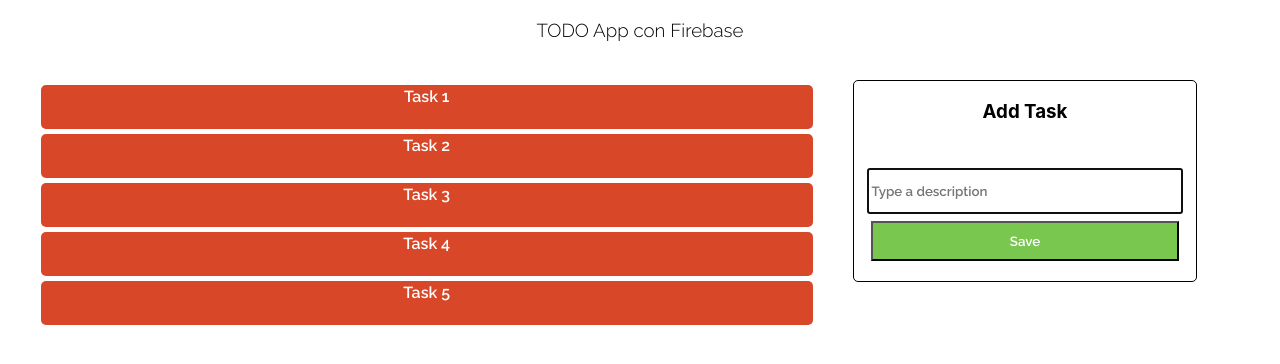
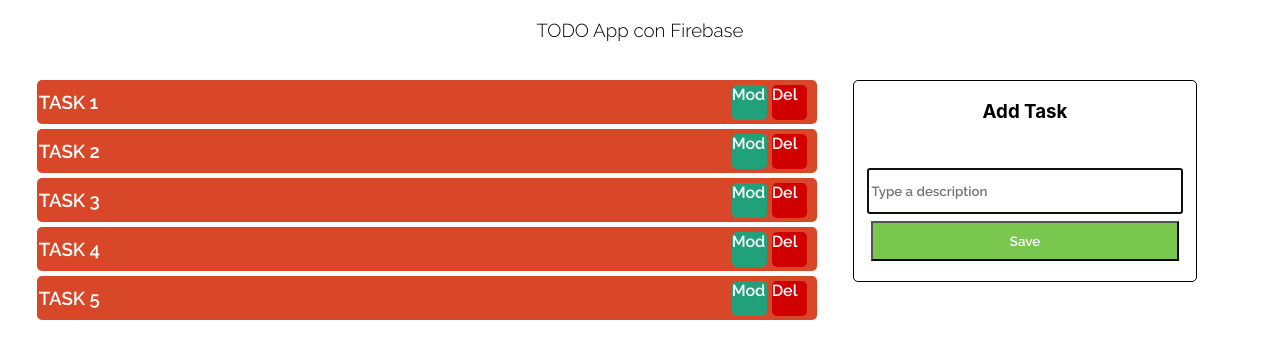
Before and after one commit to gst14/simple_crud_react_styledcomponents, a React (Create React App) app: page / in a window 1280 px wide. Shown: the top 364 px of the page. Built offline with nearby package versions, Linux system fonts and the light colour scheme.

Commit message:
Add mod and delete buttons

```diff
--- a/src/Components/TaskListItem.jsx
+++ b/src/Components/TaskListItem.jsx
@@ -1,26 +1,59 @@
-import React from 'react'
-import styled from 'styled-components';
-const TaskListItem = ({task}) => {
-    const TastItem = styled.div`
+import React from "react";
+import styled from "styled-components";
+const TaskListItem = ({ task }) => {
+  const TastItem = styled.div`
     display: flex;
-    margin-top:5px;
-    justify-content: center;
-    align-content: center;
+    flex-direction: row;
+    justify-content: space-between;
     border-radius: 5px;
     width: 90%;
     height: 40px;
     text-align: left;
     padding: 2px;
-    background-color: #D84727;
+    background-color: #d84727;
     font-weight: 600;
-    font-family: 'Raleway', sans-serif;
+    font-family: "Raleway", sans-serif;
     color: #fff;
+    align-items: center;
+    padding-right: 0.625rem;
+    margin-bottom: 5px;
   `;
-    return (
-        <TastItem >
-            {task}
-        </TastItem>
-    )
-}
 
-export default TaskListItem
+  const TaskListItemDetail = styled.h3`
+    text-transform: uppercase;
+  `;
+  const BtnModif = styled.a`
+    display: block;
+    height: 35px;
+    width: 35px;
+    border-radius: 5px;
+    margin-left: 5px;
+    cursor: pointer;
+    background-color: #21a179;
+  `;
+  const BtnDelete = styled.a`
+    display: block;
+    height: 35px;
+    width: 35px;
+    border-radius: 5px;
+    margin-left: 5px;
+    cursor: pointer;
+    background-color: #d00000;
+  `;
+
+  const BtnArea = styled.div`
+    display: flex;
+    justify-content: space-between;
+  `;
+  return (
+    <TastItem>
+      <TaskListItemDetail>{task}</TaskListItemDetail>
+      <BtnArea>
+        <BtnModif>Mod</BtnModif>
+        <BtnDelete>Del</BtnDelete>
+      </BtnArea>
+    </TastItem>
+  );
+};
+
+export default TaskListItem;
```
Also changed, not shown: src/Components/TaskList.jsx (+0 -10 lines).
